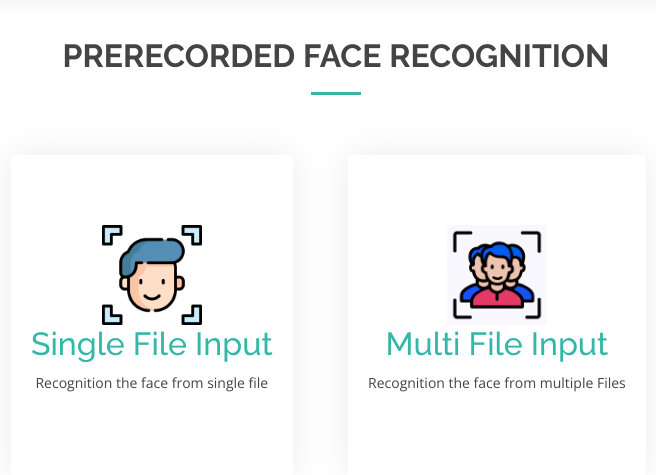
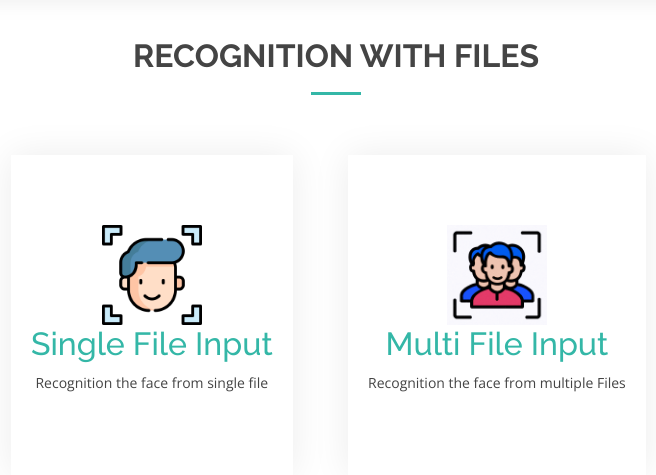
Before and after one commit to vignesh-krd/Face_Recognition, a Django app: page /pre_recorded in a window 1280 px wide. Shown: the part 73-548 px from the top of the page, without its empty margins (304-960 px from the left). Run offline with Django 4.2, Linux system fonts and the light colour scheme; some libraries are stand-ins or nearby versions.

Commit message:
Final Commit

```diff
--- a/templates/Pre_Recorded.html
+++ b/templates/Pre_Recorded.html
@@ -6,7 +6,7 @@
   <meta charset="utf-8">
   <meta content="width=device-width, initial-scale=1.0" name="viewport">
 
-  <title>Pre Recorded Recognition </title>
+  <title>Recognition with Files </title>
   <meta content="" name="description">
   <meta content="" name="keywords">
 
@@ -96,7 +96,7 @@
       <div class="container" data-aos="fade-up">
 
         <div class="section-title">
-          <h2>PreRecorded Face Recognition</h2>
+          <h2>Recognition with Files</h2>
         </div>
         <div class="cardcenter">
           <div class="row">
--- a/templates/about.html
+++ b/templates/about.html
@@ -62,7 +62,7 @@
             </ul>
           </li>
 
-          <li class="dropdown"><a href="pre_recorded"><span>Pre Recorded</span><i class="bi bi-chevron-right"></i></a>
+          <li class="dropdown"><a href="pre_recorded"><span>Recognition with Files</span><i class="bi bi-chevron-right"></i></a>
             <ul>
               <li><a href="single_file">Single File </a></li>
               <li><a href="multi_file">Multi Files </a></li>
--- a/templates/index.html
+++ b/templates/index.html
@@ -61,7 +61,7 @@
             </ul>
           </li>
 
-          <li class="dropdown"><a href="pre_recorded"><span>Pre Recorded</span><i class="bi bi-chevron-right"></i></a>
+          <li class="dropdown"><a href="pre_recorded"><span>Recognition with Files</span><i class="bi bi-chevron-right"></i></a>
             <ul>
               <li><a href="single_file">Single File </a></li>
               <li><a href="multi_file">Multi Files </a></li>
```
